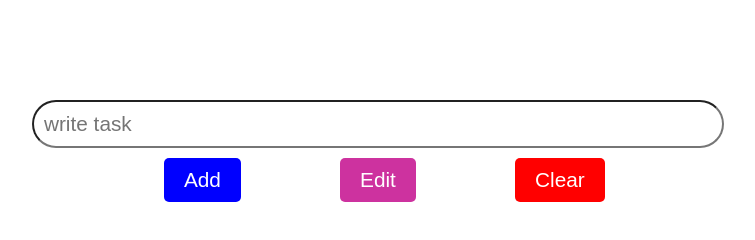
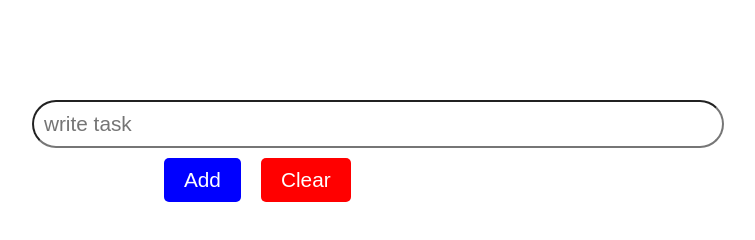
Before and after one commit to riyatiwari1919/TO_DO_List, a plain HTML site: page index.html in a window 1280 px wide. Shown: the whole page, without its empty margins (262-1017 px from the left). Drawn offline with Linux system fonts and the light colour scheme.

Commit message:
Update index.html

```diff
--- a/index.html
+++ b/index.html
@@ -12,7 +12,7 @@
             <input type="text" class="input" placeholder="write task">
             <div class="btn">
                 <button class="add-btn">Add</button>
-                <button class="update-btn edit-btn">Edit</button>
+                <!--<button class="update-btn">Edit</button>-->
                 <button class="clear-btn">Clear</button>
             </div>
         </div>
```
